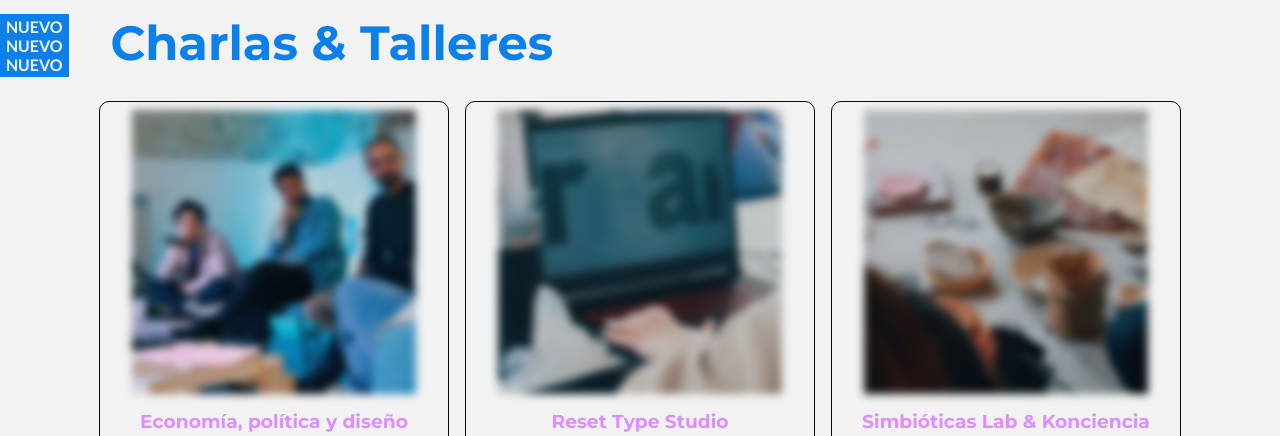
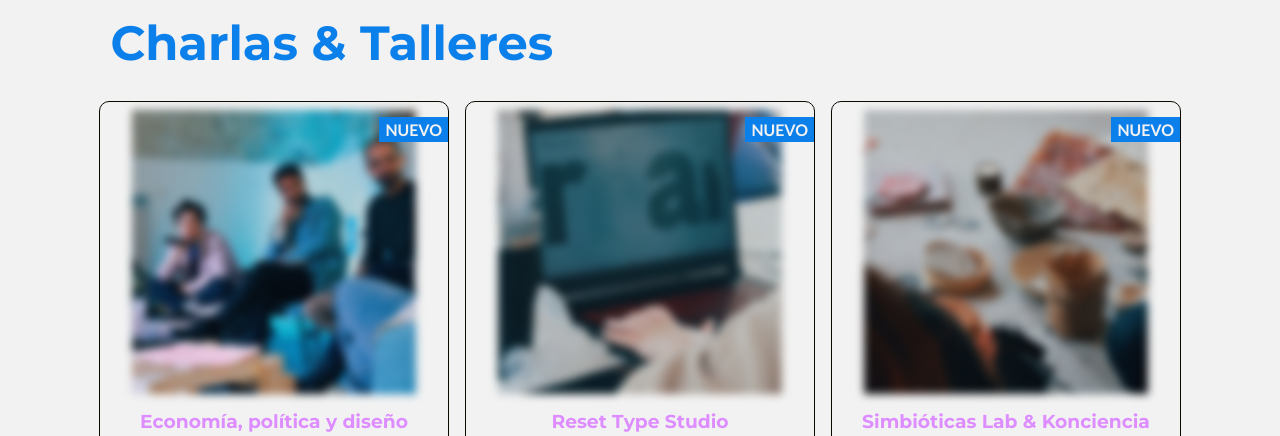
Before and after one commit to eugeniabello/Sprlcl, a plain HTML site: page index.html in a window 1280 px wide. Shown: the part 664-1100 px from the top of the page. Drawn offline with Linux system fonts and the light colour scheme.

Commit message:
Add files via upload

```diff
--- a/index.html
+++ b/index.html
@@ -39,6 +39,7 @@
                     <p>Diálogos cruzados por Natalia Hazan, Marcela Morales, Germán Deagosto, Gastón Duffour y Daniel
                         Bergara.</p>
                     <a href="">Leer más</a>
+                    <p class="nuevo">NUEVO</p>
                 </article>
                 <article>
                     <img src="img/reset.jpeg" alt="Creación de tipografía">
@@ -46,12 +47,14 @@
                     <p>Diseños de logos variables. Conformado por Fernando Díaz, Matías Di Iorio y
                         Avril Ponce De León. </p>
                     <a href="">Leer más</a>
+                    <p class="nuevo">NUEVO</p>
                 </article>
                 <article>
                     <img src="img/simbiotica.jpeg" alt="Diferentes contenedores hechos con materiales biodegradables">
                     <h3>Simbióticas Lab & Konciencia</h3>
                     <p>Diseño de nuevos materiales: <br>biomaterialidades de América Latina y otras regiones.</p>
                     <a href="">Leer más</a>
+                    <p class="nuevo">NUEVO</p>
                 </article>
                 <article>
                     <img src="img/circulo_de_mujeres_creativas.jpg" alt="Tres pegatinas">
@@ -66,11 +69,7 @@
                     <a href="">Leer más</a>
                 </article>
             </div>
-            <div class="nuevo">
-                <p>NUEVO</p>
-                <p>NUEVO</p>
-                <p>NUEVO</p>
-            </div>
+
         </section>
         <section id="galeria">
             <article>
```
